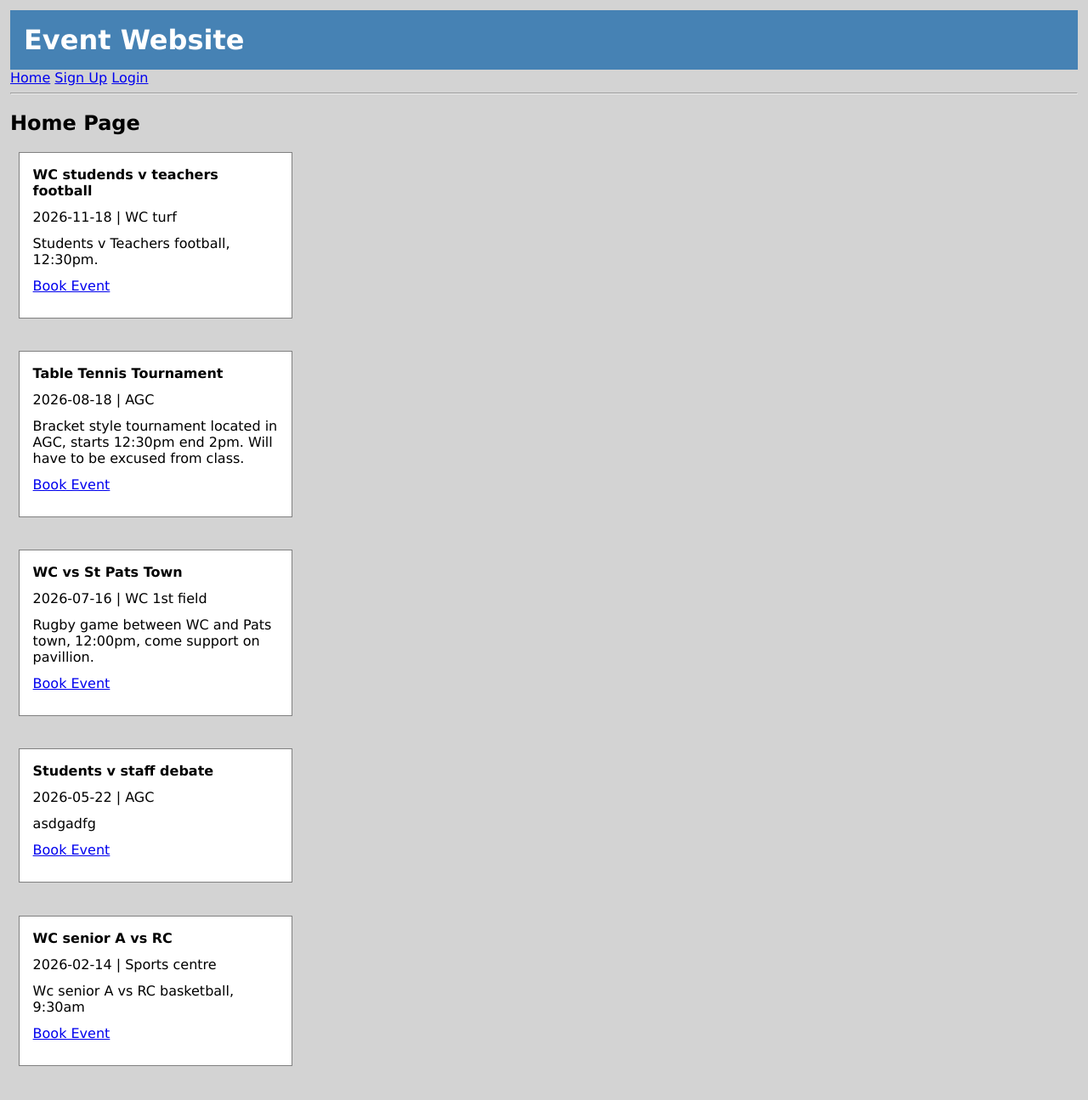
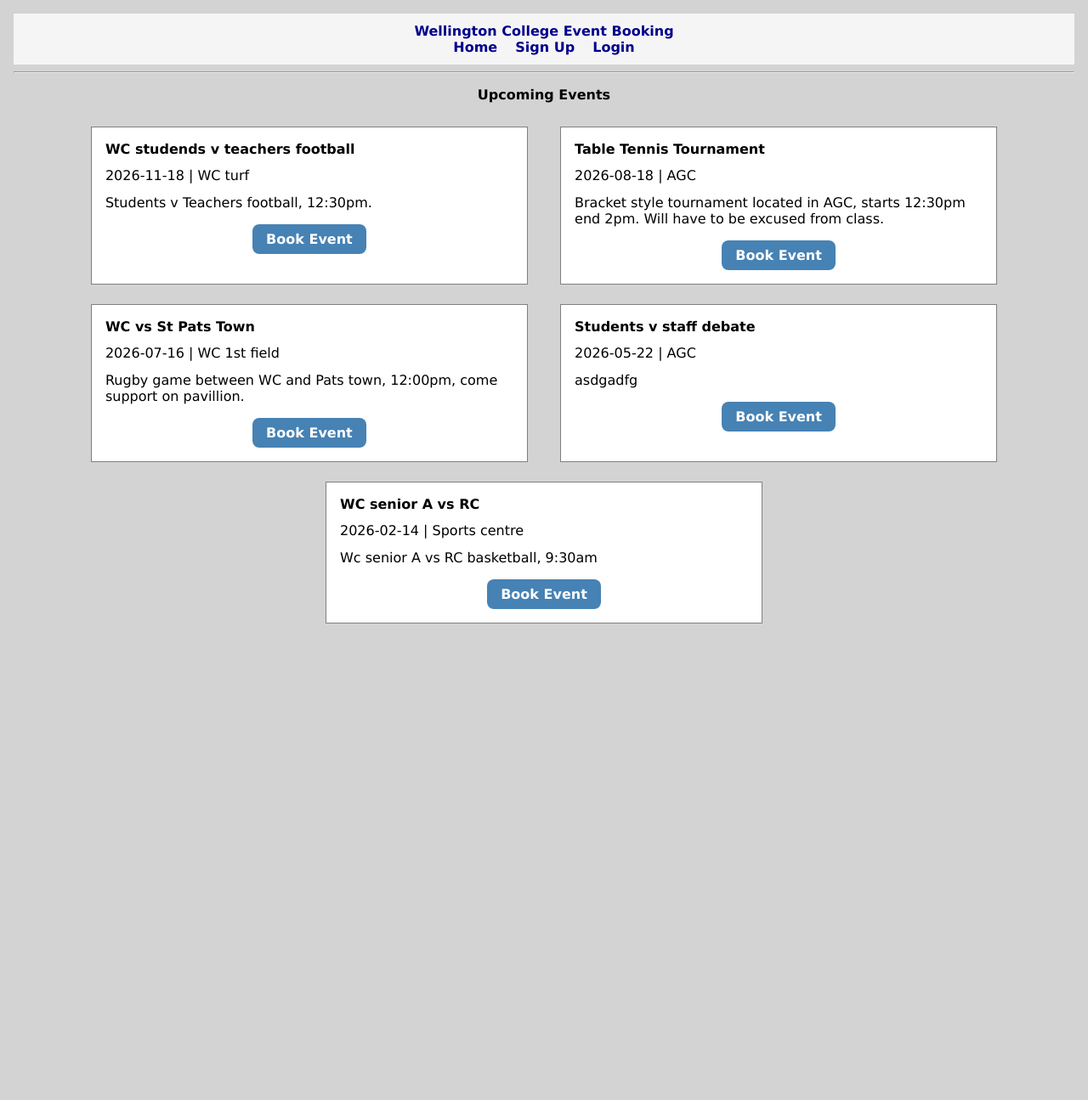
Before and after one commit to 22217-hash/Assignment---Peter-O-Brien, a Flask app: page / in a window 1280 px wide. Shown: the whole page at 85% size. After the commit the page ends 734 px from the top, so only its background shows below. Run offline with Flask 3, Linux system fonts and the light colour scheme; data comes from the database, SQL or seed files in the repository; both versions use the stored data as it was after the commit.

Commit message:
Changed Home Page TItle to Upcoming Events. Cleaned up website navigation bar as well as making book event button more user friendly

```diff
--- a/templates/base.html
+++ b/templates/base.html
@@ -13,64 +13,130 @@
         }
 
         h1 {
+            text-align: center;
+            font-weight: normal;
+            font-size: 2.5rem;
+            padding: 1rem;
+            color: white;
             background-color: steelblue;
-            color: white;
-            padding: 1rem;
-            margin: 0;
+        }
+
+        h2 {
+            text-align: center;
+            font-size: 1rem;
+            margin: 1rem;
         }
 
         .nav {
-            margin-right: 0.75rem;
+            background-color: whitesmoke;
+            text-align: center;
+            padding: 0.7rem;
+        }
+
+        .nav a {
+            margin: 0.5rem;
             color: darkblue;
             font-weight: bold;
+            text-decoration: none;
         }
 
-        body {
-            padding: 0.75rem;
+        .nav a:hover {
+            border-bottom: 0.12rem solid steelblue;
         }
 
-        .form-group{
-            margin-bottom: 12px;
+        .event-container {
+            width: 70rem;
+            margin: auto;
+            display: flex;
+            flex-wrap: wrap;
+            justify-content: space-evenly;
         }
 
-        .form-label{
+        .page-box {
+            background-color: white;
+            border: 0.06rem solid gray;
+            width: 30rem;
+            padding: 1rem;
+            margin: 0.7rem;
+        }
+
+        .form-group {
+            margin-bottom: 0.8rem;
+        }
+
+        .form-label {
             font-weight: bold;
+            margin-bottom: 0.2rem;
         }
 
         input, textarea, select {
             width: 15rem;
             padding: 0.4rem;
+            margin-top: 0.2rem;
+        }
+
+        textarea {
+            height: 5rem;
         }
 
         button {
-            padding: 7px 12px;
+            padding: 0.5rem 0.8rem;
             background-color: steelblue;
             color: white;
             border: none;
+            margin-top: 0.5rem;
+        }
+
+        button:hover {
+            background-color: blue;
+        }
+
+        a {
+            color: darkblue;
+        }
+
+        @media only screen and (max-width: 900px) {
+            .event-container {
+                width: 100%;
             }
 
             .page-box {
-            background-color: white;
-            border: 0.06rem solid grey;
-            padding: 1rem;
-            margin: 0.6rem;
-            width: 18rem;
+                width: 90%;
+            }
         }
 
-        .event-container {
-            padding: 0.6rem
-            display: grid;
-            grid-template-columns: 1fr 1fr;
-            gap: 1rem;
+        .button-group {
+            margin-top: 1rem;
+            text-align: center;
+        }
+
+        .book-bin {
+            display: inline-block;
+            padding: 0.5rem 1rem;
+            background-color: steelblue;
+            color: white !important;
+            text-decoration: none;
+            border-radius: 0.5rem;
+            font-weight: bold;
+        }
+
+        .book-bin:hover {
+            background-color: royalblue;
         }
 
     </style>
 </head>
 <body>
 
-    <h1>Event Website</h1>
+<div class="nav">
 
+    <div class="nav-left">
+        <a href="/">Wellington College Event Booking</a>
+    </div>
+
+    <div class="nav-right">
         <a href="/">Home</a>
+
         {% if session.get('user_id') == None %}
             <a href="/signup">Sign Up</a>
             <a href="/login">Login</a>
@@ -84,6 +150,9 @@
             <a href="/my_bookings">My Bookings</a>
             <a href="/logout">Logout</a>
         {% endif %}
+    </div>
+
+</div>
 
     <hr>
 
--- a/templates/home.html
+++ b/templates/home.html
@@ -2,13 +2,14 @@
 
 {%  block content %}
 
-<h2>Home Page</h2>
+<h2>Upcoming Events</h2>
 
-<div class="event-container"></div>
+<div class="event-container">
 
 {% for event in event_list %}
 
     <div class="page-box">
+
 
         <div class="form-group">
             <div class="form-label">
@@ -24,14 +25,15 @@
             {{ event ["event_description"] }}
         </div>
 
-        <div class="form-group">
-            <a href="/book_event/{{ event['event_id'] }}">Book Event</a>
+        <div class="button-group">
+            <a class="book-bin" href="/book_event/{{ event['event_id'] }}">Book Event</a>
         </div>
 
     </div>
 
-    <br>
 
 {% endfor %}
 
+</div>
+
 {% endblock %}
```
Also changed, not shown: identifier.sqlite. Lines whose indentation alone changed are shown as unchanged.
